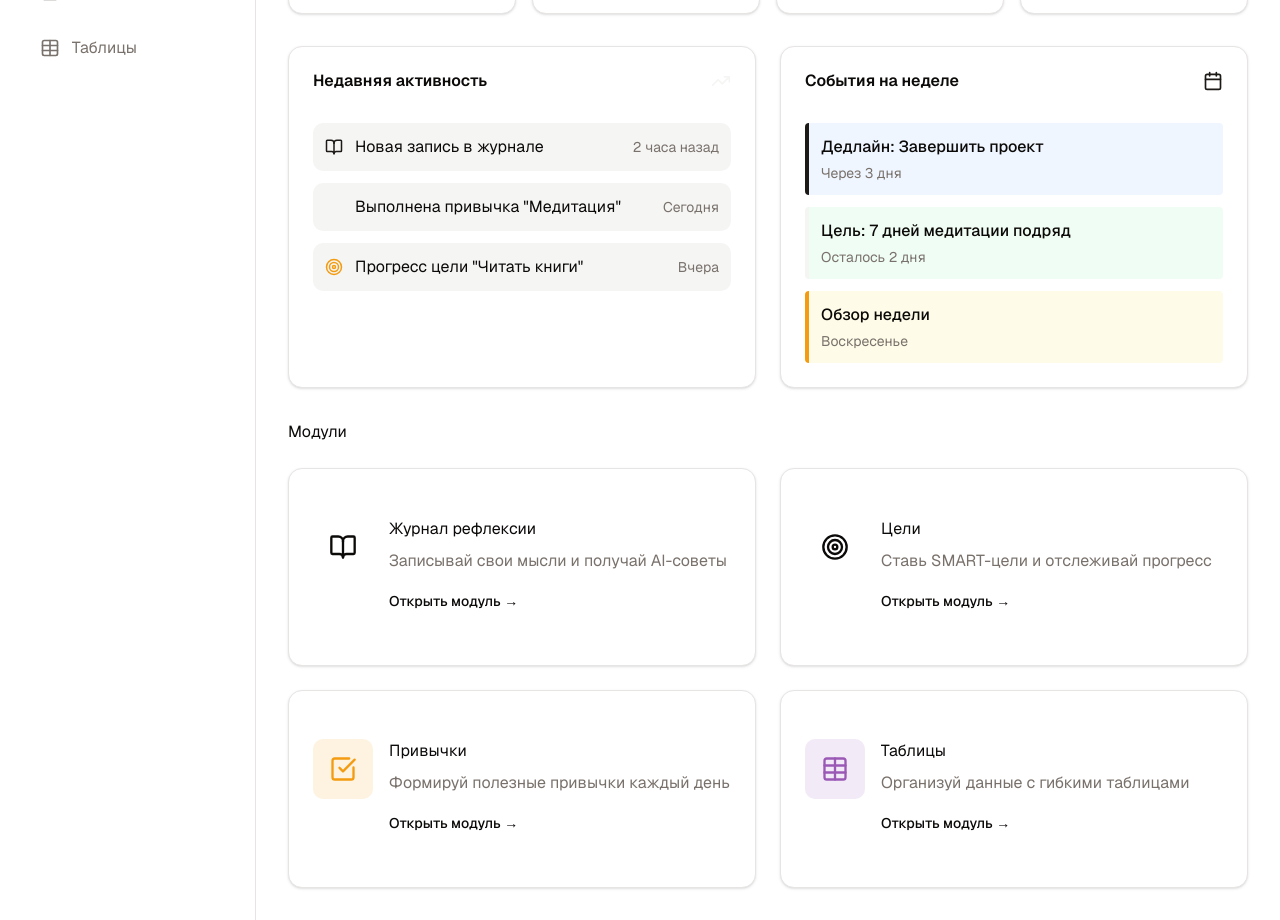
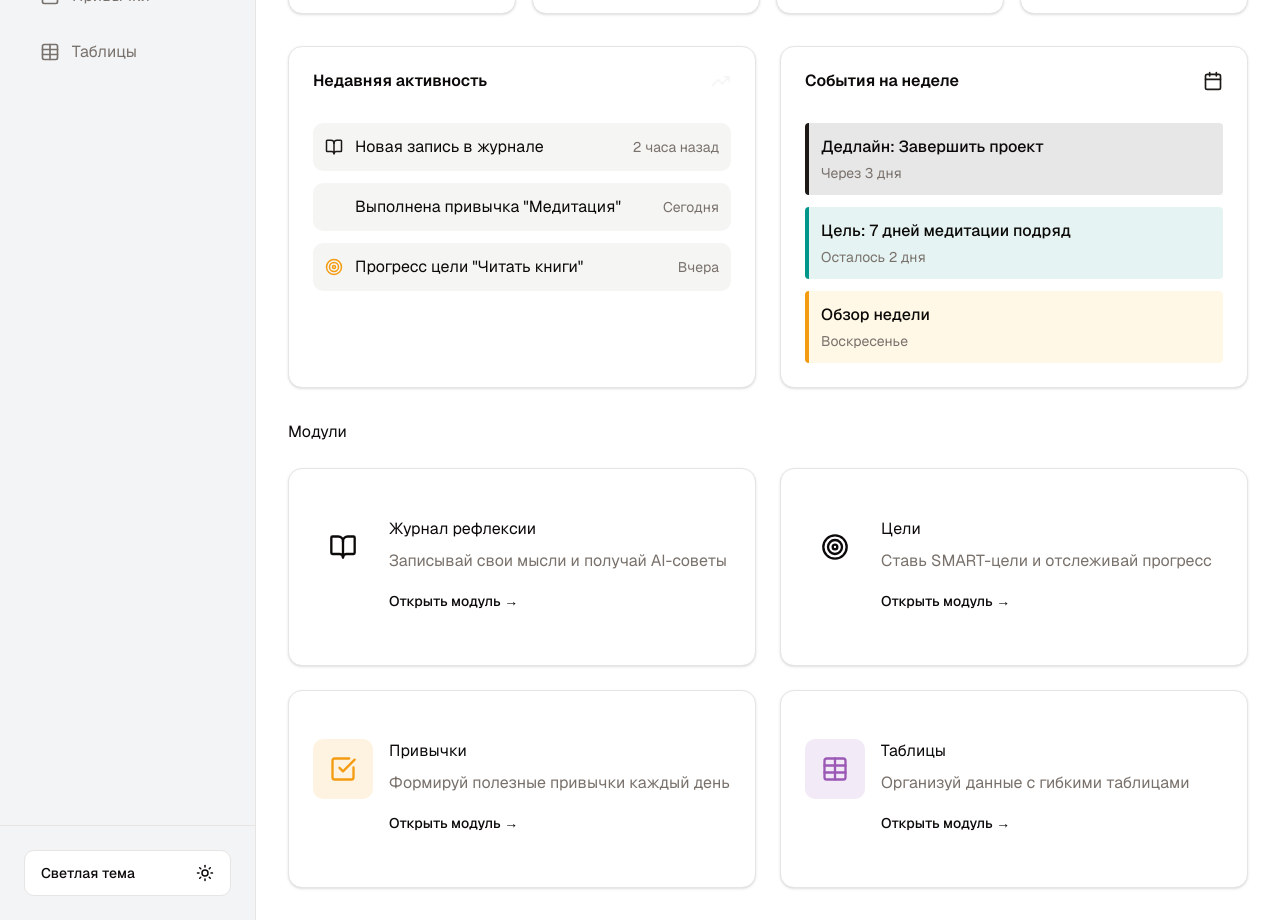
Before and after one commit to TrocyukS96/mind-haven, a Next.js app: page / in a window 1280 px wide. Shown: the part 280-1200 px from the top of the page. Built offline with nearby package versions, Linux system fonts and the light colour scheme.

Commit message:
feat: add theme toggler

```diff
--- a/app/goals/page.tsx
+++ b/app/goals/page.tsx
@@ -93,7 +93,7 @@ export default function GoalsPage() {
                       {goal.description}
                     </p>
                   </div>
-                  <div className="p-2 rounded-lg bg-blue-100 flex-shrink-0">
+                  <div className="p-2 rounded-lg bg-primary/10 flex-shrink-0">
                     <Target size={20} className="text-primary" />
                   </div>
                 </div>
--- a/app/habits/page.tsx
+++ b/app/habits/page.tsx
@@ -53,7 +53,7 @@ export default function HabitsPage() {
         <Card>
           <CardContent className="p-6">
             <div className="flex items-center gap-4">
-              <div className="p-3 rounded-lg bg-blue-100">
+              <div className="p-3 rounded-lg bg-primary/10">
                 <CheckSquare size={24} className="text-primary" />
               </div>
               <div>
@@ -67,7 +67,7 @@ export default function HabitsPage() {
         <Card>
           <CardContent className="p-6">
             <div className="flex items-center gap-4">
-              <div className="p-3 rounded-lg bg-orange-100">
+              <div className="p-3 rounded-lg bg-chart-4/10">
                 <Flame size={24} className="text-orange-500" />
               </div>
               <div>
@@ -83,7 +83,7 @@ export default function HabitsPage() {
         <Card>
           <CardContent className="p-6">
             <div className="flex items-center gap-4">
-              <div className="p-3 rounded-lg bg-green-100">
+              <div className="p-3 rounded-lg bg-chart-2/10">
                 <TrendingUp size={24} className="text-secondary" />
               </div>
               <div>
--- a/widgets/dashboard/ui/dashboard-widget.tsx
+++ b/widgets/dashboard/ui/dashboard-widget.tsx
@@ -136,15 +136,15 @@ export function DashboardWidget() {
             </div>
           </CardHeader>
           <CardContent className="space-y-3">
-            <div className="p-3 border-l-4 border-primary bg-blue-50 rounded">
+            <div className="p-3 border-l-4 border-primary bg-primary/10 rounded">
               <p className="font-medium">Дедлайн: Завершить проект</p>
               <p className="text-sm text-muted-foreground mt-1">Через 3 дня</p>
             </div>
-            <div className="p-3 border-l-4 border-secondary bg-green-50 rounded">
+            <div className="p-3 border-l-4 border-chart-2 bg-chart-2/10 rounded">
               <p className="font-medium">Цель: 7 дней медитации подряд</p>
               <p className="text-sm text-muted-foreground mt-1">Осталось 2 дня</p>
             </div>
-            <div className="p-3 border-l-4 border-[#f39c12] bg-yellow-50 rounded">
+            <div className="p-3 border-l-4 border-[#f39c12] bg-chart-4/10 rounded">
               <p className="font-medium">Обзор недели</p>
               <p className="text-sm text-muted-foreground mt-1">Воскресенье</p>
             </div>
@@ -153,7 +153,7 @@ export function DashboardWidget() {
       </div>
 
       {/* Modules */}
-      <div>
+      <div className="">
         <h2 className="mb-6">Модули</h2>
         <div className="grid grid-cols-1 md:grid-cols-2 gap-6">
           {modules.map((module) => {
--- a/widgets/sidebar/ui/sidebar.tsx
+++ b/widgets/sidebar/ui/sidebar.tsx
@@ -1,9 +1,19 @@
 'use client';
 
-import React, { useState } from 'react';
+import React, { useEffect, useState } from 'react';
 import Link from 'next/link';
 import { usePathname } from 'next/navigation';
-import { Home, BookOpen, Target, CheckSquare, Table, Menu, X } from 'lucide-react';
+import {
+  Home,
+  BookOpen,
+  Target,
+  CheckSquare,
+  Table,
+  Menu,
+  X,
+  Sun,
+  Moon,
+} from 'lucide-react';
 import { cn } from '@/shared/lib/utils';
 
 const menuItems = [
@@ -16,7 +26,35 @@ const menuItems = [
 
 export function Sidebar() {
   const [mobileMenuOpen, setMobileMenuOpen] = useState(false);
+  const [theme, setTheme] = useState<'light' | 'dark'>('light');
+  const [themeReady, setThemeReady] = useState(false);
   const pathname = usePathname();
+
+  useEffect(() => {
+    if (typeof window === 'undefined') return;
+
+    const storedTheme = localStorage.getItem('theme');
+    if (storedTheme === 'light' || storedTheme === 'dark') {
+      setTheme(storedTheme);
+      document.documentElement.classList.toggle('dark', storedTheme === 'dark');
+    } else {
+      const prefersDark = window.matchMedia('(prefers-color-scheme: dark)').matches;
+      setTheme(prefersDark ? 'dark' : 'light');
+      document.documentElement.classList.toggle('dark', prefersDark);
+    }
+
+    setThemeReady(true);
+  }, []);
+
+  useEffect(() => {
+    if (!themeReady || typeof window === 'undefined') return;
+    document.documentElement.classList.toggle('dark', theme === 'dark');
+    localStorage.setItem('theme', theme);
+  }, [theme, themeReady]);
+
+  const toggleTheme = () => {
+    setTheme((prev) => (prev === 'light' ? 'dark' : 'light'));
+  };
 
   return (
     <>
@@ -32,13 +70,14 @@ export function Sidebar() {
       <aside
         className={cn(
           "fixed lg:static inset-y-0 left-0 z-40",
-          "w-64 bg-card border-r border-border",
+          "w-64 bg-[#f3f4f6] dark:bg-[var(--sidebar)] border-r border-border text-foreground",
           "transform transition-transform duration-200 ease-in-out",
           mobileMenuOpen ? "translate-x-0" : "-translate-x-full lg:translate-x-0"
         )}
       >
-        <div className="p-6">
-          <h2 className="mb-8">Саморазвитие</h2>
+        <div className="h-full flex flex-col">
+          <div className="flex-1 p-6">
+            <h2 className="mb-8 text-lg font-semibold">Саморазвитие</h2>
             <nav className="space-y-2">
               {menuItems.map((item) => {
                 const Icon = item.icon;
@@ -63,6 +102,18 @@ export function Sidebar() {
               })}
             </nav>
           </div>
+
+          <div className="border-t border-border p-6">
+            <button
+              type="button"
+              onClick={toggleTheme}
+              className="w-full flex items-center justify-between rounded-lg border border-border bg-background px-4 py-3 text-sm font-medium text-foreground transition-colors hover:bg-accent"
+            >
+              <span>{theme === 'dark' ? 'Темная тема' : 'Светлая тема'}</span>
+              {theme === 'dark' ? <Moon size={18} /> : <Sun size={18} />}
+            </button>
+          </div>
+        </div>
       </aside>
 
       {/* Mobile Overlay */}
```
Lines whose indentation alone changed are shown as unchanged.
